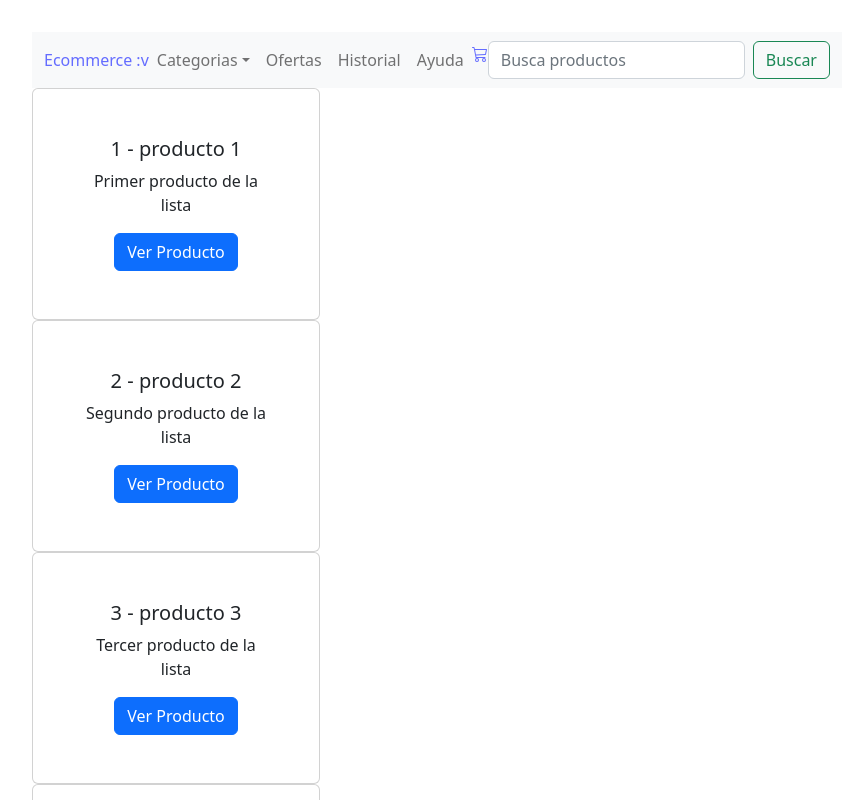
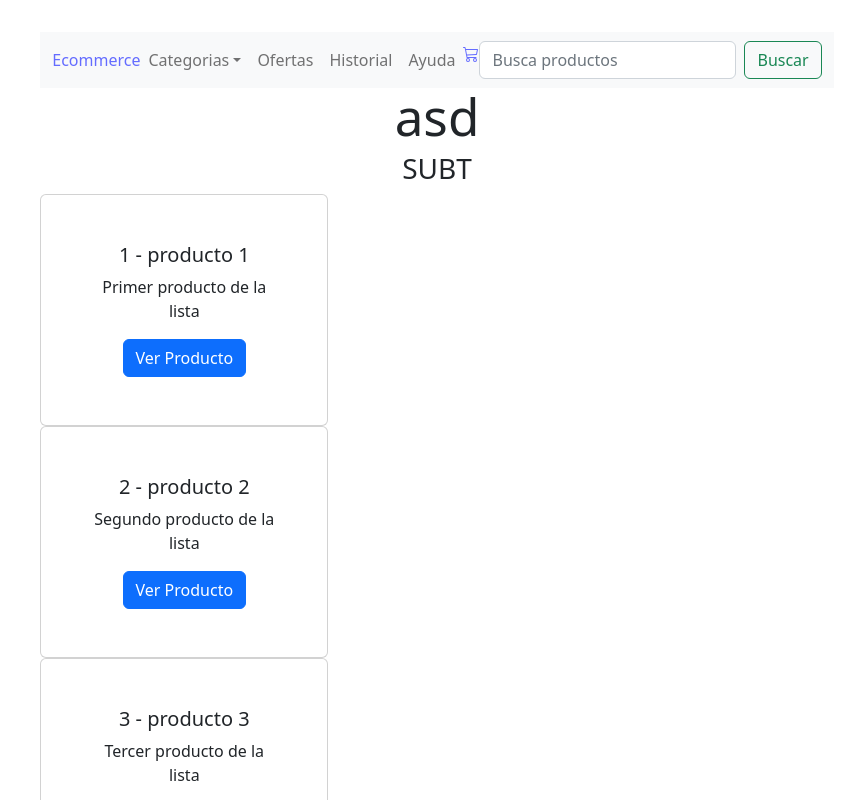
Before and after one commit to Nogren99/React-Ecommerce, a React (Vite) app in the folder Ecommerce/: page / in a window 1280 px wide. Shown: the top 800 px of the page, without its empty margins (203-1064 px from the left). Built offline with nearby package versions, Linux system fonts and the light colour scheme.

Commit message:
github-pages

```diff
--- a/Ecommerce/package.json
+++ b/Ecommerce/package.json
@@ -1,9 +1,12 @@
 {
+  "homepage" : "https://github.com/Nogren99/React-Ecommerce",
   "name": "ecommerce",
   "private": true,
   "version": "0.0.0",
   "type": "module",
   "scripts": {
+    "predeploy":"npm run build",
+    "deploy":"gh-pages -d build",
     "dev": "vite",
     "build": "vite build",
     "preview": "vite preview"
@@ -19,6 +22,7 @@
     "@types/react": "^18.0.24",
     "@types/react-dom": "^18.0.8",
     "@vitejs/plugin-react": "^2.2.0",
+    "gh-pages": "^5.0.0",
     "vite": "^3.2.3"
   }
 }
--- a/Ecommerce/src/App.css
+++ b/Ecommerce/src/App.css
@@ -16,6 +16,8 @@
 .logo.react:hover {
   filter: drop-shadow(0 0 2em #61dafbaa);
 }
+
+
 
 @keyframes logo-spin {
   from {
@@ -39,3 +41,10 @@
 .read-the-docs {
   color: #888;
 }
+
+
+.main{
+  width: 100vw;
+  height: 100vh;
+  background-color: red;
+}
--- a/Ecommerce/src/App.jsx
+++ b/Ecommerce/src/App.jsx
@@ -1,21 +1,26 @@
+import {BrowserRouter,Route,Routes,Navigate} from 'react-router-dom'
+
 import Titulo from './components/Titulo/Titulo'
 import ComponenteContainer from './components/pages/ComponenteContainer/ComponenteContainer'
 import ItemListContainter from './components/ItemListContainer/ItemListContainter'
+import NavBar from './components/NavBar/NavBar'
+import ItemDetailContainer from  './components/ItemDetailContainer/ItemDetailContainer'
+import CartContainer from './components/CartContainer/CartContainer'
+
 import 'bootstrap/dist/css/bootstrap.min.css'
 import './App.css'
-import NavBar from './components/NavBar/NavBar'
-import {BrowserRouter,Route,Routes,Navigate} from 'react-router-dom'
-import ItemDetailContainer from './components/ItemDetailContainer/ItemDetailContainer'
-import CartContainer from './components/CartContainer/CartContainer'
+
 
 function App() {
 
-
+  let app="asd"
 
   return (
-      <BrowserRouter>
+      <BrowserRouter className='main'>
 
         <NavBar/>
+
+        <Titulo titulo={app}/>
 
         <Routes>
             <Route path='/' element={<ItemListContainter greeting={'saludito :)'} /> } />
--- a/Ecommerce/src/components/ItemDetailContainer/ItemDetailContainer.jsx
+++ b/Ecommerce/src/components/ItemDetailContainer/ItemDetailContainer.jsx
@@ -15,8 +15,17 @@ const ItemDetailContainer = () => {
     .catch(err=>console.log(err))
   })
 
+  const [count,SetCount]=useState(0)
+  const handleCount=()=>{
+    SetCount(count+1)
+  }
+
   return (
+
+
+
     <div>
+
         <Card style={{ width: '50rem' }}>
         <Card.Img variant="top" src="holder.js/100px180" />
         <Card.Body>
@@ -27,7 +36,10 @@ const ItemDetailContainer = () => {
           <Card.Text>
           {product.price}
           </Card.Text>
-          <Button variant="primary">Agregar al carrito</Button>
+          <Button variant="primary" onClick={handleCount}>Agregar al carrito</Button>
+          <Card.Text>
+          <p>Cantidad: {count}</p>
+          </Card.Text>
         </Card.Body>
         </Card>
 
--- a/Ecommerce/src/components/ItemListContainer/ItemListContainter.jsx
+++ b/Ecommerce/src/components/ItemListContainer/ItemListContainter.jsx
@@ -29,7 +29,8 @@ const ItemListContainter = ({greeting='Saludito ;)'}) => {
                 loading?
                 <h2>cargando...</h2>
                 :
-                products.map( product => <div>
+                products.map( product =>
+                <div>
                     <Card style={{ width: '18rem' }}>
                         {/*<Card.Img variant="top" src="holder.js/100px180" /> */}
                         <Card.Body>
@@ -42,9 +43,7 @@ const ItemListContainter = ({greeting='Saludito ;)'}) => {
                         </Card.Body>
                     </Card>
                 </div>)
-
             }
-
 		</section>
 	)
 }
--- a/Ecommerce/src/components/NavBar/NavBar.jsx
+++ b/Ecommerce/src/components/NavBar/NavBar.jsx
@@ -11,7 +11,7 @@ function NavScrollExample({children}) {
     <>
       <Navbar bg="light" expand="lg">
       <Container fluid>
-        <Link to="/">Ecommerce :v</Link>
+        <Link to="/">Ecommerce</Link>
         <Navbar.Toggle aria-controls="navbarScroll" />
         <Navbar.Collapse id="navbarScroll">
           <Nav
```
Also changed, not shown: 1 other file (tests, documents, lock files or other folders). Lines whose indentation alone changed are shown as unchanged.
